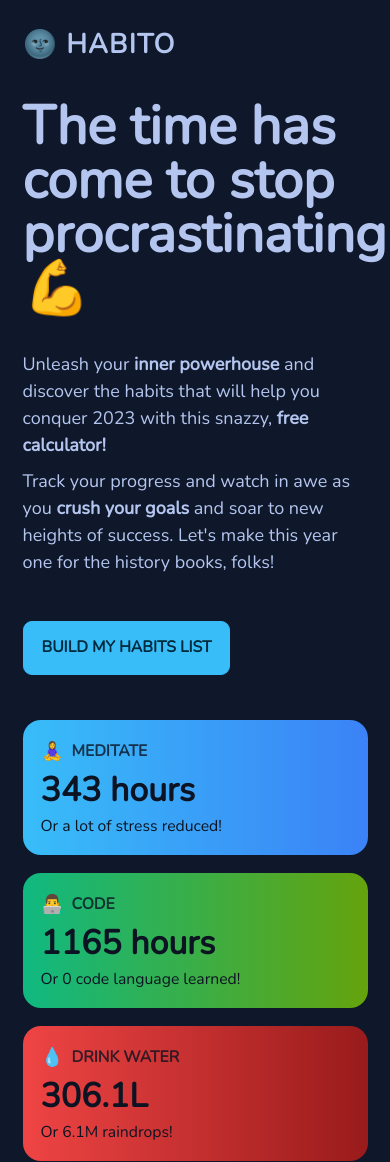
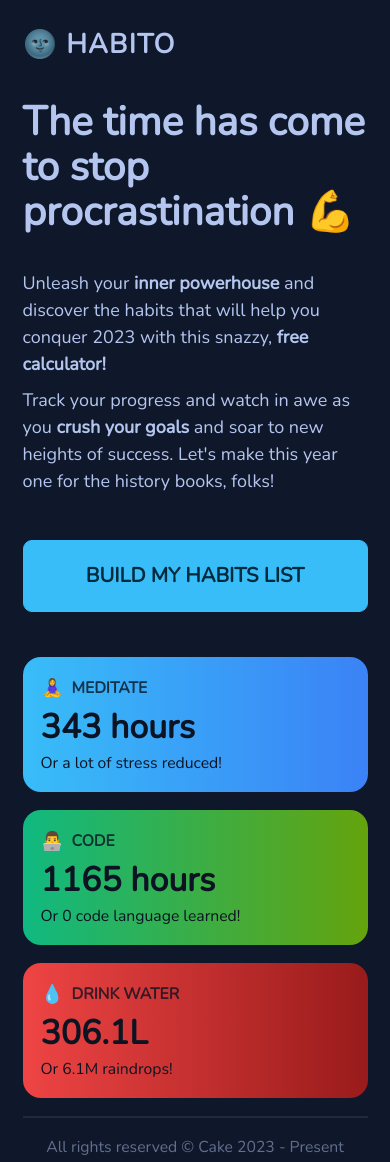
Before and after one commit to cakegod/Habito, an Astro site: page / in a window 390 px wide. Shown: the top 1162 px of the page. Built offline with nearby package versions, Linux system fonts and the light colour scheme; Astro itself is replaced by a stand-in of ours.

Commit message:
style: improvements to responsive design

```diff
--- a/src/pages/index.astro
+++ b/src/pages/index.astro
@@ -21,10 +21,10 @@ const water = getData("Drink Water");
 ---
 
 <Layout title="Habito">
-  <main class="w-full max-w-5xl grow pt-4 sm:grid sm:grid-cols-2 sm:pt-20">
-    <div class="pb-10 sm:p-0">
-      <h2 class="text-5xl font-bold">
-        The time has come to stop procrastinating 💪
+  <main class="w-full max-w-5xl grow pt-4 md:grid md:grid-cols-3 md:pt-20 gap-4">
+    <div class="pb-10 md:p-0 col-span-2">
+      <h2 class="text-4xl sm:text-5xl font-bold">
+        The time has come to stop procrastination 💪
       </h2>
       <p class="pt-8">
         Unleash your <strong>inner powerhouse</strong> and discover the habits that
@@ -37,10 +37,10 @@ const water = getData("Drink Water");
         and soar to new heights of success. Let's make this year one for the history
         books, folks!
       </p>
-      <a class="btn-primary btn mt-10" href="/app">Build my habits list</a>
+      <a class="btn-primary btn mt-10 md:w-auto md:btn-md w-full btn-lg" href="/app">Build my habits list</a>
     </div>
     <div
-      class="pointer-events-none mx-auto flex w-full flex-col gap-4 sm:max-w-[300px]"
+      class="pointer-events-none mx-full flex w-full flex-col gap-4"
     >
       <HabitCard habit={medidate} year={1} index={0} />
       <HabitCard habit={code} year={1} index={1} />
```
